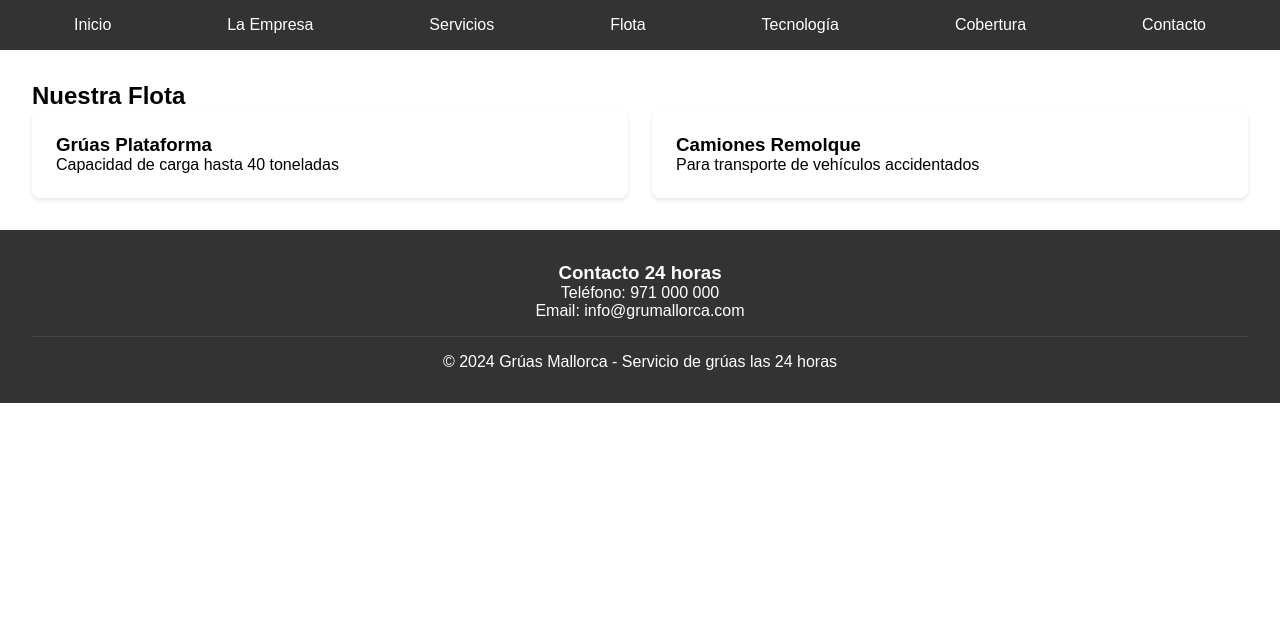
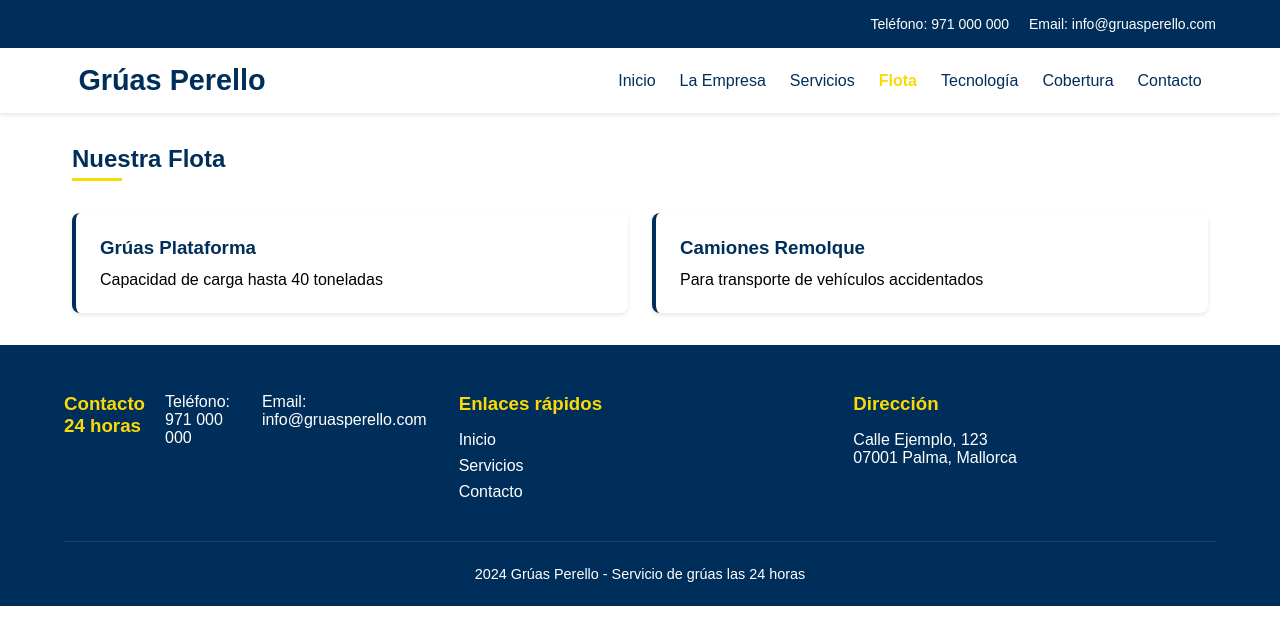
Before and after one commit to jaume768/GruasKurt, a React (Vite) app: page /flota in a window 1280 px wide. Shown: the top 644 px of the page. Built offline with nearby package versions, Linux system fonts and the light colour scheme; the HTML template or start-up script is replaced by a standard one.

Commit message:
millores per colors

```diff
--- /dev/null
+++ b/src/App.css
@@ -0,0 +1,62 @@
+/* Global styles */
+* {
+  margin: 0;
+  padding: 0;
+  box-sizing: border-box;
+}
+
+body {
+  font-family: 'Segoe UI', Tahoma, Geneva, Verdana, sans-serif;
+  line-height: 1.6;
+  color: #333;
+}
+
+.app-container {
+  display: flex;
+  flex-direction: column;
+  min-height: 100vh;
+}
+
+.main-content {
+  flex: 1;
+  padding: 2rem 0;
+}
+
+/* Button styles */
+.btn {
+  background-color: #fada06;
+  color: #002e5a;
+  padding: 0.75rem 1.5rem;
+  border: none;
+  border-radius: 4px;
+  font-weight: 600;
+  cursor: pointer;
+  transition: all 0.3s ease;
+}
+
+.btn:hover {
+  background-color: #e5c700;
+  transform: translateY(-2px);
+}
+
+/* Section styles */
+.section {
+  padding: 2rem 0;
+}
+
+.section-title {
+  color: #002e5a;
+  margin-bottom: 1.5rem;
+  position: relative;
+  padding-bottom: 0.5rem;
+}
+
+.section-title::after {
+  content: '';
+  position: absolute;
+  bottom: 0;
+  left: 0;
+  width: 50px;
+  height: 3px;
+  background-color: #fada06;
+}
--- a/src/App.jsx
+++ b/src/App.jsx
@@ -1,5 +1,6 @@
 import React from 'react';
 import { BrowserRouter as Router, Routes, Route } from 'react-router-dom';
+import Topbar from './components/Topbar';
 import Header from './components/Header';
 import Footer from './components/Footer';
 import Home from './components/Home';
@@ -13,7 +14,10 @@ import Contact from './components/Contact';
 function App() {
   return (
     <Router>
+      <div className="app-container">
+        <Topbar />
         <Header />
+        <main className="main-content">
           <Routes>
             <Route path="/" element={<Home />} />
             <Route path="/la-empresa" element={<About />} />
@@ -23,7 +27,9 @@ function App() {
             <Route path="/cobertura" element={<Coverage />} />
             <Route path="/contacto" element={<Contact />} />
           </Routes>
+        </main>
         <Footer />
+      </div>
     </Router>
   );
 }
--- a/src/components/Footer.jsx
+++ b/src/components/Footer.jsx
@@ -4,13 +4,30 @@ import './css/Footer.css';
 export default function Footer() {
   return (
     <footer>
-      <div className="contact-info">
-        <h3>Contacto 24 horas</h3>
-        <p>Teléfono: 971 000 000</p>
-        <p>Email: info@grumallorca.com</p>
-      </div>
-      <div className="copyright">
-        <p>© 2024 Grúas Mallorca - Servicio de grúas las 24 horas</p>
+      <div className="container-footer">
+        <div className="footer-content">
+          <div className="contact-info">
+            <h3>Contacto 24 horas</h3>
+            <p>Teléfono: 971 000 000</p>
+            <p>Email: info@gruasperello.com</p>
+          </div>
+          <div className="footer-links">
+            <h3>Enlaces rápidos</h3>
+            <ul>
+              <li><a href="/">Inicio</a></li>
+              <li><a href="/servicios">Servicios</a></li>
+              <li><a href="/contacto">Contacto</a></li>
+            </ul>
+          </div>
+          <div className="footer-address">
+            <h3>Dirección</h3>
+            <p>Calle Ejemplo, 123</p>
+            <p>07001 Palma, Mallorca</p>
+          </div>
+        </div>
+        <div className="copyright">
+          <p> 2024 Grúas Perello - Servicio de grúas las 24 horas</p>
+        </div>
       </div>
     </footer>
   );
--- a/src/components/Header.jsx
+++ b/src/components/Header.jsx
@@ -1,21 +1,26 @@
 import React from 'react';
-import { Link } from 'react-router-dom';
+import { Link, useLocation } from 'react-router-dom';
 import './css/Header.css';
 
 export default function Header() {
+  const location = useLocation();
+
   return (
     <header>
-      <nav>
-        <ul>
-          <li><Link to="/">Inicio</Link></li>
-          <li><Link to="/la-empresa">La Empresa</Link></li>
-          <li><Link to="/servicios">Servicios</Link></li>
-          <li><Link to="/flota">Flota</Link></li>
-          <li><Link to="/tecnologia">Tecnología</Link></li>
-          <li><Link to="/cobertura">Cobertura</Link></li>
-          <li><Link to="/contacto">Contacto</Link></li>
-        </ul>
-      </nav>
+      <div className="container-header">
+        <h1 className="logo">Grúas Perello</h1>
+        <nav>
+          <ul>
+            <li><Link to="/" className={location.pathname === '/' ? 'active' : ''}>Inicio</Link></li>
+            <li><Link to="/la-empresa" className={location.pathname === '/la-empresa' ? 'active' : ''}>La Empresa</Link></li>
+            <li><Link to="/servicios" className={location.pathname === '/servicios' ? 'active' : ''}>Servicios</Link></li>
+            <li><Link to="/flota" className={location.pathname === '/flota' ? 'active' : ''}>Flota</Link></li>
+            <li><Link to="/tecnologia" className={location.pathname === '/tecnologia' ? 'active' : ''}>Tecnología</Link></li>
+            <li><Link to="/cobertura" className={location.pathname === '/cobertura' ? 'active' : ''}>Cobertura</Link></li>
+            <li><Link to="/contacto" className={location.pathname === '/contacto' ? 'active' : ''}>Contacto</Link></li>
+          </ul>
+        </nav>
+      </div>
     </header>
   );
 }
--- a/src/components/Home.jsx
+++ b/src/components/Home.jsx
@@ -5,8 +5,31 @@ export default function Home() {
   return (
     <main className="home">
       <section className="hero">
-        <h1>Servicio de Grúas en Mallorca</h1>
-        <p>Asistencia vial 24 horas los 365 días del año</p>
+        <div className="hero-content">
+          <h1>Servicio de Grúas en Mallorca</h1>
+          <p>Asistencia vial 24 horas los 365 días del año</p>
+          <button className="btn">Solicitar Asistencia</button>
+        </div>
+      </section>
+
+      <section className="services-overview">
+        <div className="container">
+          <h2 className="section-title">Nuestros Servicios</h2>
+          <div className="services-grid">
+            <div className="service-card">
+              <h3>Asistencia en Carretera</h3>
+              <p>Servicio rápido y eficiente para cualquier emergencia vial.</p>
+            </div>
+            <div className="service-card">
+              <h3>Traslado de Vehículos</h3>
+              <p>Transporte seguro de su vehículo a cualquier punto de la isla.</p>
+            </div>
+            <div className="service-card">
+              <h3>Rescates Especiales</h3>
+              <p>Equipamiento especializado para situaciones complejas.</p>
+            </div>
+          </div>
+        </div>
       </section>
     </main>
   );
--- /dev/null
+++ b/src/components/Topbar.jsx
@@ -0,0 +1,15 @@
+import React from 'react';
+import './css/Topbar.css';
+
+export default function Topbar() {
+  return (
+    <div className="topbar">
+      <div className="container-topbar">
+        <div className="contact-info">
+          <span>Teléfono: 971 000 000</span>
+          <span>Email: info@gruasperello.com</span>
+        </div>
+      </div>
+    </div>
+  );
+}
--- a/src/components/css/Fleet.css
+++ b/src/components/css/Fleet.css
@@ -1,11 +1,30 @@
 .fleet {
   padding: 2rem;
+  max-width: 1200px;
+  margin: 0 auto;
+}
+
+.fleet h2 {
+  color: #002e5a;
+  margin-bottom: 2rem;
+  position: relative;
+  padding-bottom: 0.5rem;
+}
+
+.fleet h2::after {
+  content: '';
+  position: absolute;
+  bottom: 0;
+  left: 0;
+  width: 50px;
+  height: 3px;
+  background-color: #fada06;
 }
 
 .vehicle-list {
   display: grid;
   gap: 1.5rem;
-  grid-template-columns: repeat(auto-fit, minmax(250px, 1fr));
+  grid-template-columns: repeat(auto-fit, minmax(300px, 1fr));
 }
 
 .vehicle-card {
@@ -13,4 +32,16 @@
   padding: 1.5rem;
   border-radius: 8px;
   box-shadow: 0 2px 4px rgba(0,0,0,0.1);
+  border-left: 4px solid #002e5a;
+  transition: transform 0.3s ease;
 }
+
+.vehicle-card:hover {
+  transform: translateY(-5px);
+  box-shadow: 0 5px 15px rgba(0,0,0,0.1);
+}
+
+.vehicle-card h3 {
+  color: #002e5a;
+  margin-bottom: 0.75rem;
+}
--- a/src/components/css/Footer.css
+++ b/src/components/css/Footer.css
@@ -1,15 +1,51 @@
 footer {
-  background-color: #333;
+  background-color: #002e5a;
   color: white;
-  padding: 2rem;
-  text-align: center;
+  padding: 3rem 0 1.5rem;
 }
 
-.contact-info {
+.container-footer {
+  width: 90%;
+  max-width: 1200px;
+  margin: 0 auto;
+}
+
+.footer-content {
+  display: grid;
+  grid-template-columns: repeat(auto-fit, minmax(250px, 1fr));
+  gap: 2rem;
+  margin-bottom: 2rem;
+}
+
+.contact-info h3,
+.footer-links h3,
+.footer-address h3 {
+  color: #fada06;
   margin-bottom: 1rem;
 }
 
+.footer-links ul {
+  list-style: none;
+  padding: 0;
+}
+
+.footer-links li {
+  margin-bottom: 0.5rem;
+}
+
+.footer-links a {
+  color: white;
+  text-decoration: none;
+  transition: color 0.3s ease;
+}
+
+.footer-links a:hover {
+  color: #fada06;
+}
+
 .copyright {
-  border-top: 1px solid #444;
-  padding-top: 1rem;
+  border-top: 1px solid rgba(255, 255, 255, 0.1);
+  padding-top: 1.5rem;
+  text-align: center;
+  font-size: 0.9rem;
 }
--- a/src/components/css/Header.css
+++ b/src/components/css/Header.css
@@ -1,21 +1,48 @@
 header {
-  background-color: #333;
+  background-color: white;
   padding: 1rem;
+  box-shadow: 0 2px 4px rgba(0,0,0,0.1);
+}
+
+.container-header {
+  width: 90%;
+  max-width: 1200px;
+  margin: 0 auto;
+  display: flex;
+  align-items: center;
+}
+
+.logo {
+  color: #002e5a;
+  margin: 0;
+  margin-right: auto;
+  font-size: 1.8rem;
+}
+
+nav {
+  margin-left: auto;
 }
 
 nav ul {
   display: flex;
-  justify-content: space-around;
+  gap: 1.5rem;
   list-style: none;
   padding: 0;
   margin: 0;
 }
 
 nav a {
-  color: white;
+  color: #002e5a;
   text-decoration: none;
+  font-weight: 500;
+  transition: color 0.3s ease;
 }
 
 nav a:hover {
-  color: #61dafb;
+  color: #fada06;
 }
+
+nav a.active {
+  color: #fada06;
+  font-weight: 700;
+}
--- a/src/components/css/Home.css
+++ b/src/components/css/Home.css
@@ -1,10 +1,74 @@
+.home {
+  width: 100%;
+}
+
 .hero {
-  padding: 4rem 2rem;
+  padding: 6rem 2rem;
   text-align: center;
   background-color: #f5f5f5;
+  background-image: linear-gradient(rgba(0, 46, 90, 0.8), rgba(0, 46, 90, 0.8)), url('/images/hero-bg.jpg');
+  background-size: cover;
+  background-position: center;
+  color: white;
+}
+
+.hero-content {
+  max-width: 800px;
+  margin: 0 auto;
 }
 
 .hero h1 {
-  font-size: 2.5rem;
+  font-size: 3rem;
+  margin-bottom: 1.5rem;
+  font-weight: 700;
+}
+
+.hero p {
+  font-size: 1.2rem;
+  margin-bottom: 2rem;
+}
+
+.hero .btn {
+  font-size: 1.1rem;
+  padding: 0.8rem 2rem;
+}
+
+.services-overview {
+  padding: 4rem 0;
+}
+
+.services-grid {
+  display: grid;
+  grid-template-columns: repeat(auto-fit, minmax(300px, 1fr));
+  gap: 2rem;
+  margin-top: 2rem;
+}
+
+.service-card {
+  background: white;
+  padding: 2rem;
+  border-radius: 8px;
+  box-shadow: 0 2px 10px rgba(0, 0, 0, 0.1);
+  transition: transform 0.3s ease;
+}
+
+.service-card:hover {
+  transform: translateY(-10px);
+}
+
+.service-card h3 {
+  color: #002e5a;
   margin-bottom: 1rem;
+  position: relative;
+  padding-bottom: 0.5rem;
 }
+
+.service-card h3::after {
+  content: '';
+  position: absolute;
+  bottom: 0;
+  left: 0;
+  width: 40px;
+  height: 3px;
+  background-color: #fada06;
+}
--- /dev/null
+++ b/src/components/css/Topbar.css
@@ -0,0 +1,22 @@
+.topbar {
+  background-color: #002e5a;
+  color: white;
+  padding: 16px 0;
+}
+
+.container-topbar {
+  width: 90%;
+  max-width: 1200px;
+  margin: 0 auto;
+  display: flex;
+  justify-content: flex-end;
+}
+
+.contact-info {
+  display: flex;
+  gap: 20px;
+}
+
+.contact-info span {
+  font-size: 14px;
+}
```
Also changed, not shown: src/components/css/common.css (added, +90 -0 lines). Lines whose indentation alone changed are shown as unchanged.
